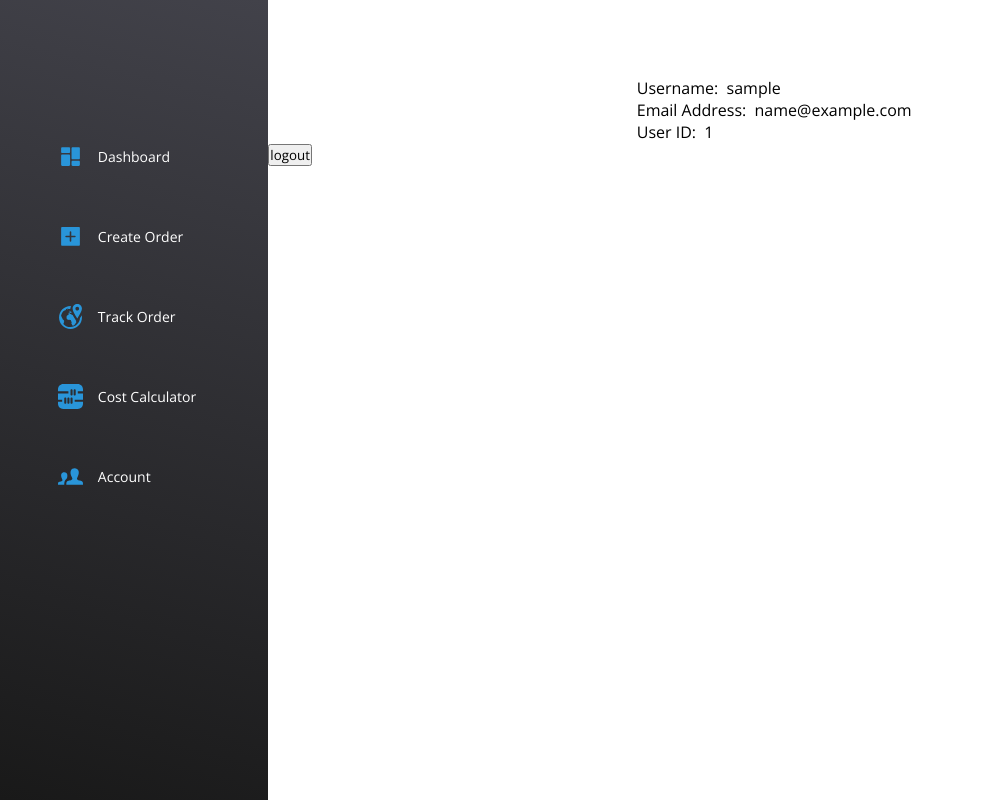
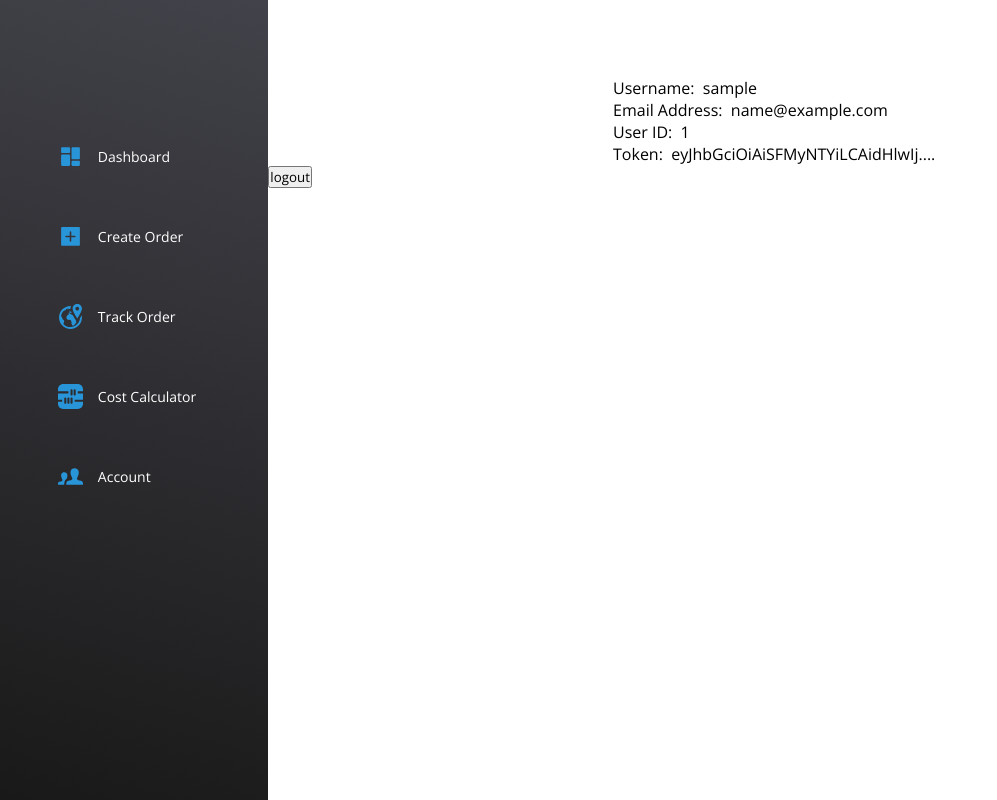
Before and after one commit to rambey-coder/checkit-enterprise, a React (Create React App) app: page /account in a window 1280 px wide. Shown: the whole page, without its empty margins (0-997 px from the left). Built offline with nearby package versions, Linux system fonts and the light colour scheme; sample sign-in values are in the browser's storage.

Commit message:
feat: set user to logout when browser is closed

```diff
--- a/src/pages/Account/Account.js
+++ b/src/pages/Account/Account.js
@@ -42,6 +42,15 @@ const Account = () => {
                   <span>{currentUser?.id}</span>
                 </p>
               </div>
+              <div>
+                <p>
+                  Token: &nbsp;
+                  <span>
+                    {currentUser?.accessToken.length > 30 &&
+                      currentUser?.accessToken.substring(0, 30)}....{" "}
+                  </span>
+                </p>
+              </div>
             </div>
           </div>
         </div>
--- a/src/services/auth.js
+++ b/src/services/auth.js
@@ -18,3 +18,7 @@ export const getCurrentUser = () => {
 export const SignOut = () => {
   localStorage.removeItem("user")
 }
+
+window.onbeforeunload = () => {
+  localStorage.removeItem("user");
+};
```
